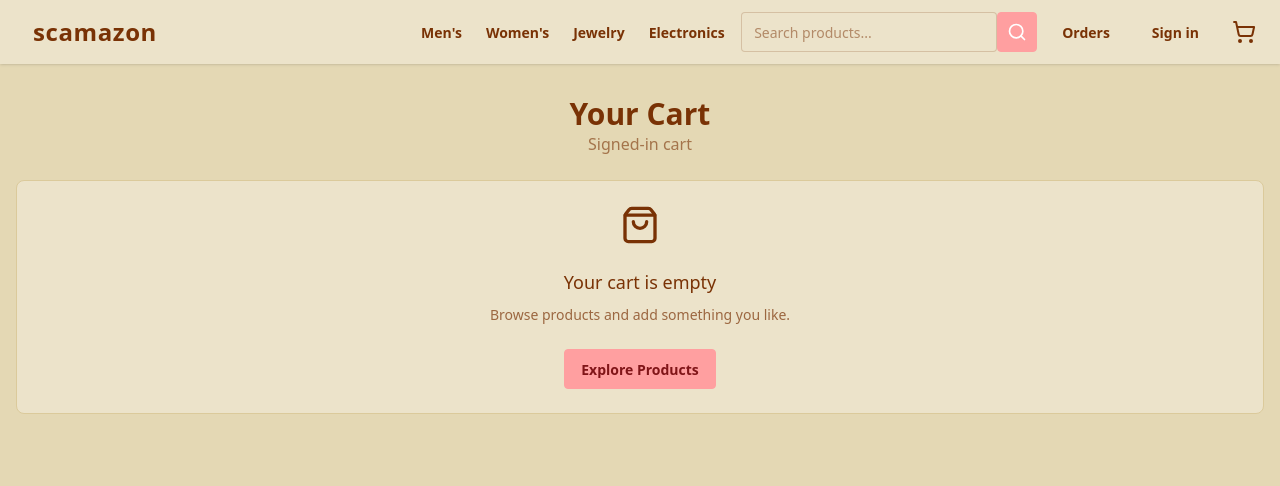
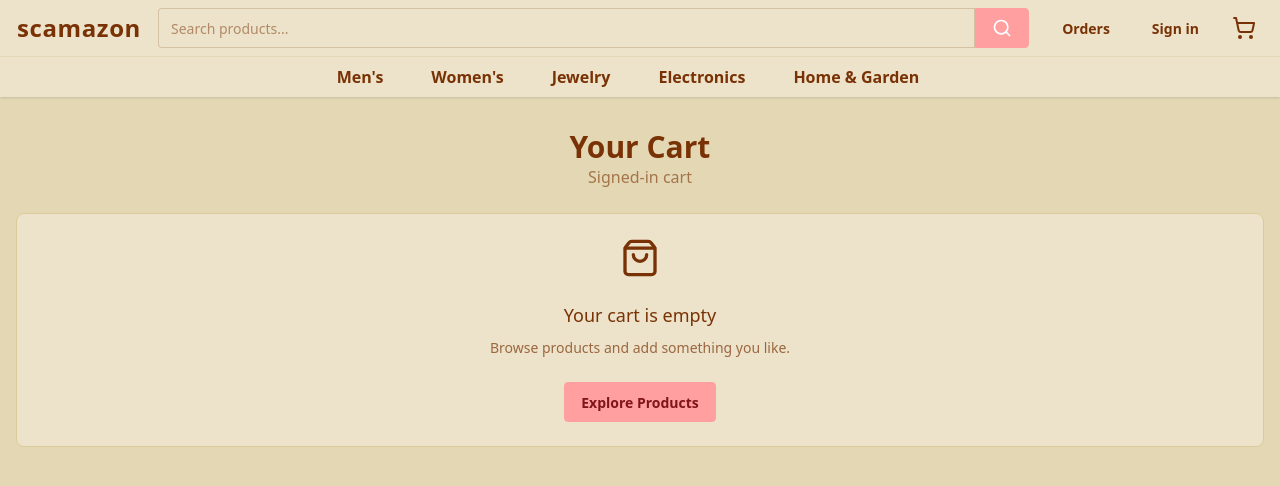
Before and after one commit to Runtime-Rebelss/Runtime-Rebels-Project-1, a React (Vite) app in the folder frontend-vite/: page /cart in a window 1280 px wide. Shown: the top 486 px of the page. Built offline with nearby package versions, Linux system fonts and the light colour scheme.

Commit message:
Redesigned navbar and fixed add to cart button on homepage product cards

```diff
--- a/frontend-vite/src/components/Navbar.jsx
+++ b/frontend-vite/src/components/Navbar.jsx
@@ -1,10 +1,10 @@
-import React, {useEffect, useState} from "react";
-import {Link} from "react-router-dom";
-import {ShoppingCart, Search, User} from "lucide-react";
-import { useParams, useNavigate, useSearchParams } from 'react-router';
+import React, { useEffect, useState } from "react";
+import { Link } from "react-router-dom";
+import { ShoppingCart, Search, User } from "lucide-react";
+import { useNavigate, useSearchParams } from "react-router";
 import cartLib from "../lib/cart.js";
 import api from "../lib/axios.js";
-import toast from 'react-hot-toast'
+import toast from "react-hot-toast";
 import formatString from "./actions/stringFormatter.js";
 import { buildMergedParams } from "../lib/query";
 
@@ -18,9 +18,11 @@ import { buildMergedParams } from "../lib/query";
 const Navbar = ({ hideCart = false, hideCartCount = false }) => {
     const categories = ["Men's", "Women's", "Jewelry", "Electronics", "Home & Garden"];
     const [cartCount, setCartCount] = useState(0);
-    const navigate = useNavigate();
     const [loading, setLoading] = useState(true);
     const [searchTerm, setSearchTerm] = useState("");
+
+    const navigate = useNavigate();
+    const [searchParams] = useSearchParams();
 
     const isAbort = (err) =>
         err?.name === "AbortError" ||
@@ -34,8 +36,7 @@ const Navbar = ({ hideCart = false, hideCartCount = false }) => {
     };
 
     const countFromServer = async (userId, signal) => {
-        // Assumes backend returns { productIds: [], quantity: [], totalPrice: [] }
-        const {data} = await api.get(`/carts/${encodeURIComponent(userId)}`, {signal});
+        const { data } = await api.get(`/carts/${encodeURIComponent(userId)}`, { signal });
         const qtys = Array.isArray(data?.quantity) ? data.quantity : [];
         return qtys.reduce((s, q) => s + (Number(q) || 1), 0);
     };
@@ -64,7 +65,7 @@ const Navbar = ({ hideCart = false, hideCartCount = false }) => {
         return () => ac.abort();
     }, []);
 
-    // update count
+    // Update count when cart changes
     useEffect(() => {
         const handler = async () => {
             const userId = localStorage.getItem("userId");
@@ -86,21 +87,23 @@ const Navbar = ({ hideCart = false, hideCartCount = false }) => {
         };
 
         window.addEventListener("cart-updated", handler);
-        window.addEventListener("storage", handler); // catch userId changes across tabs
+        window.addEventListener("storage", handler);
         return () => {
             window.removeEventListener("cart-updated", handler);
             window.removeEventListener("storage", handler);
         };
     }, []);
 
-    // Handle search
-    const [searchParams] = useSearchParams();
-
     const handleSearch = (term) => {
-        const trimmed = (term || '').trim();
+        const trimmed = (term || "").trim();
         if (!trimmed) return;
         const params = buildMergedParams(searchParams, { search: trimmed });
         navigate(`/results?${params.toString()}`);
+    };
+
+    const onSubmitSearch = (e) => {
+        e.preventDefault();
+        handleSearch(searchTerm);
     };
 
     const handleLogout = () => {
@@ -117,24 +120,19 @@ const Navbar = ({ hideCart = false, hideCartCount = false }) => {
         } finally {
             setLoading(false);
         }
-    }
-
-    // Handle search submission
-    const onSubmitSearch = (e) => {
-        e.preventDefault();
-        handleSearch(searchTerm);
     };
 
     const userId = localStorage.getItem("userId");
-    const userEmail = localStorage.getItem("userEmail");
-
 
     return (
-        <div className="navbar bg-base-100 shadow-sm px-4 sticky top-0 z-50">
-            {/* LEFT — Dropdown for small screens */}
-            <div className="navbar-start lg:hidden">
-                <div className="dropdown">
-                    <div tabIndex={0} role="button" className="btn btn-ghost">
+        <div className="bg-base-100 shadow-sm sticky top-0 z-50 flex flex-col">
+            {/* ROW 1: logo + (desktop) search + orders/account/cart */}
+            <div className="w-full flex items-center gap-4 px-4 py-2">
+                {/* LEFT: hamburger + logo */}
+                <div className="flex items-center gap-2">
+                    {/* Hamburger only on small screens */}
+                    <div className="dropdown lg:hidden">
+                        <div tabIndex={0} role="button" className="btn btn-ghost btn-square">
                             <svg
                                 xmlns="http://www.w3.org/2000/svg"
                                 className="h-6 w-6"
@@ -152,35 +150,14 @@ const Navbar = ({ hideCart = false, hideCartCount = false }) => {
                         </div>
                         <ul
                             tabIndex={0}
-                        className="menu menu-sm dropdown-content mt-3 z-[1] p-2 shadow bg-base-100 rounded-box w-52"
+                            className="menu menu-sm dropdown-content mt-3 z-[60] p-2 shadow bg-base-100 rounded-box w-52"
                         >
                             {categories.map((cat) => (
                                 <li key={cat}>
-                                <Link to={`/results?${buildMergedParams(searchParams, { categories: [formatString(cat)] }).toString()}`}>{cat}</Link>
-                            </li>
-                        ))}
-                    </ul>
-                </div>
-            </div>
-
-            {/* CENTER — Logo (moves center on small, left on large) */}
-            <div className="navbar-center lg:navbar-start">
                                     <Link
-                    to="/"
-                    className="btn btn-ghost normal-case text-2xl font-bold tracking-wide"
-                >
-                    scamazon
-                </Link>
-            </div>
-
-            {/* CENTER (on large screens) — Category menu */}
-            <div className="absolute left-1/2 transform -translate-x-1/2 hidden lg:block">
-                <ul className="menu menu-horizontal px-1">
-                    {categories.map((cat) => (
-                        <li key={cat}>
-                            <Link
-                                to={`/results?${buildMergedParams(searchParams, { categories: [formatString(cat)] }).toString()}`}
-                                className="font-semibold hover:text-primary transition"
+                                        to={`/results?${buildMergedParams(searchParams, {
+                                            categories: [formatString(cat)],
+                                        }).toString()}`}
                                     >
                                         {cat}
                                     </Link>
@@ -189,58 +166,58 @@ const Navbar = ({ hideCart = false, hideCartCount = false }) => {
                         </ul>
                     </div>
 
-            {/* RIGHT — Search + Account + Orders + Cart */}
-            <div className="navbar-end gap-2">
-                {/*  search text box only visible on large screen */}
-                <div className="hidden lg:flex">
-                    <div className="form-control">
-                        <div className="input-group">
+                    <Link
+                        to="/"
+                        className="btn btn-ghost normal-case text-2xl font-bold tracking-wide px-0"
+                    >
+                        scamazon
+                    </Link>
+                </div>
+
+                {/* MIDDLE: search bar — only inline on md+ */}
+                <div className="flex-1 hidden md:flex justify-center">
+                    <form onSubmit={onSubmitSearch} className="w-full flex max-w-5xl">
                         <input
                             type="search"
                             placeholder="Search products..."
                             name="searchbar"
                             value={searchTerm}
                             onChange={(e) => setSearchTerm(e.target.value)}
-                                onKeyDown={(e) => {
-                                    if (e.key === 'Enter') {
-                                        onSubmitSearch(e);
-                                    }
-                                }}
-                                className="input input-bordered w-48 xl:w-64"
+                            className="input input-bordered rounded-r-none w-full"
                         />
-                            <button className="btn btn-square btn-primary" onClick={onSubmitSearch}>
+                        <button type="submit" className="btn btn-primary rounded-l-none">
                             <Search className="h-5 w-5 text-white" />
                         </button>
-                        </div>
-                    </div>
+                    </form>
                 </div>
 
-                {/*  ensures search icon is always visible */}
-                <button className="btn btn-ghost btn-circle lg:hidden">
-                    <Search className="h-5 w-5" />
-                </button>
-
-                {/* Account (simple) */}
-
-                {/* Orders */}
+                {/* RIGHT: orders / account / cart */}
+                <div className="flex items-center gap-2 ml-auto">
                 <Link to="/orders">
                         <button className="btn btn-ghost">Orders</button>
                     </Link>
 
                     {userId ? (
                         <div className="dropdown dropdown-hover">
-                        <div tabIndex={0} role="button" className="btn btn-ghost">
+                            <div tabIndex={0} role="button" className="btn btn-ghost btn-square">
                                 <User />
                             </div>
-                        <ul tabIndex="-1"
-                            className="dropdown-content menu bg-base-100 rounded-box z-1 w-52 p-2 shadow-sm">
+                            <ul
+                                tabIndex={-1}
+                                className="dropdown-content menu bg-base-100 rounded-box z-[60] w-52 p-2 shadow-sm"
+                            >
                                 <li>
                                     <Link to="/account">
                                         <button className="btn-ghost">Account</button>
                                     </Link>
                                 </li>
                                 <li>
-                                <button onClick={handleLogout} className="text-primary-600 underline text-sm hover:text-gray-900">Sign Out</button>
+                                    <button
+                                        onClick={handleLogout}
+                                        className="text-primary-600 underline text-sm hover:text-gray-900"
+                                    >
+                                        Sign Out
+                                    </button>
                                 </li>
                             </ul>
                         </div>
@@ -250,16 +227,58 @@ const Navbar = ({ hideCart = false, hideCartCount = false }) => {
                         </Link>
                     )}
 
-                {/* Cart */}
+                    {!hideCart && (
                         <Link to="/cart" className="btn btn-ghost btn-circle relative">
-                    <ShoppingCart className="h-6 w-6"/>
-                    {cartCount > 0 && (
-                        <span
-                            className="absolute -top-1 -right-1 bg-primary text-white text-xs font-bold w-5 h-5 flex items-center justify-center rounded-full">
+                            <ShoppingCart className="h-6 w-6" />
+                            {!hideCartCount && cartCount > 0 && (
+                                <span className="absolute -top-1 -right-1 bg-primary text-white text-xs font-bold w-5 h-5 flex items-center justify-center rounded-full">
                   {cartCount}
                 </span>
                             )}
                         </Link>
+                    )}
+                </div>
+            </div>
+
+            {/* ROW 2 (mobile): full-width search under header on small screens */}
+            <div className="px-4 pb-1 flex md:hidden">
+                <form onSubmit={onSubmitSearch} className="w-full flex">
+                    <input
+                        type="search"
+                        placeholder="Search products..."
+                        name="searchbar"
+                        value={searchTerm}
+                        onChange={(e) => setSearchTerm(e.target.value)}
+                        className="input input-bordered rounded-r-none w-full"
+                    />
+                    <button type="submit" className="btn btn-primary rounded-l-none">
+                        <Search className="h-5 w-5 text-white" />
+                    </button>
+                </form>
+            </div>
+
+            {/* ROW 2/3: centered categories bar, spaced more on large screens */}
+            <div className="border-t border-base-200">
+                <div className="px-4">
+                    <nav className="w-full flex justify-center">
+                        <ul
+                            className="flex gap-4 md:gap-8 xl:gap-12 py-2 text-sm md:text-base overflow-x-auto md:-ml-6"
+                        >
+                            {categories.map((cat) => (
+                                <li key={cat} className="whitespace-nowrap">
+                                    <Link
+                                        to={`/results?${buildMergedParams(searchParams, {
+                                            categories: [formatString(cat)],
+                                        }).toString()}`}
+                                        className="font-semibold hover:text-primary transition"
+                                    >
+                                        {cat}
+                                    </Link>
+                                </li>
+                            ))}
+                        </ul>
+                    </nav>
+                </div>
             </div>
         </div>
     );
```
Also changed, not shown: frontend-vite/src/components/ProductCard.jsx (+63 -17 lines), frontend-vite/src/pages/HomePage.jsx (+12 -4 lines), 71 other files (tests, documents, lock files or other folders). Lines whose indentation alone changed are shown as unchanged.
